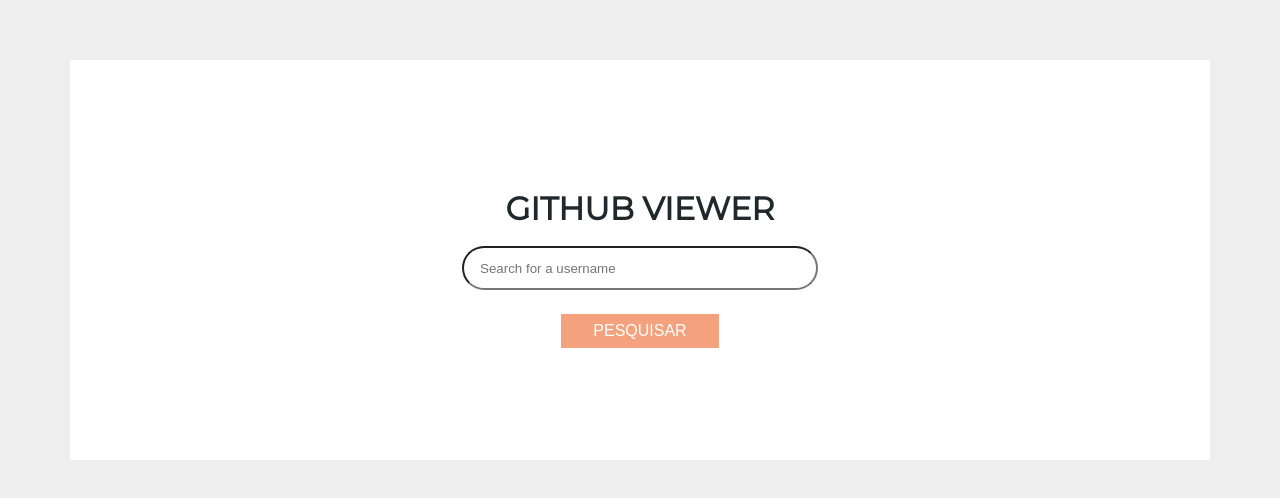
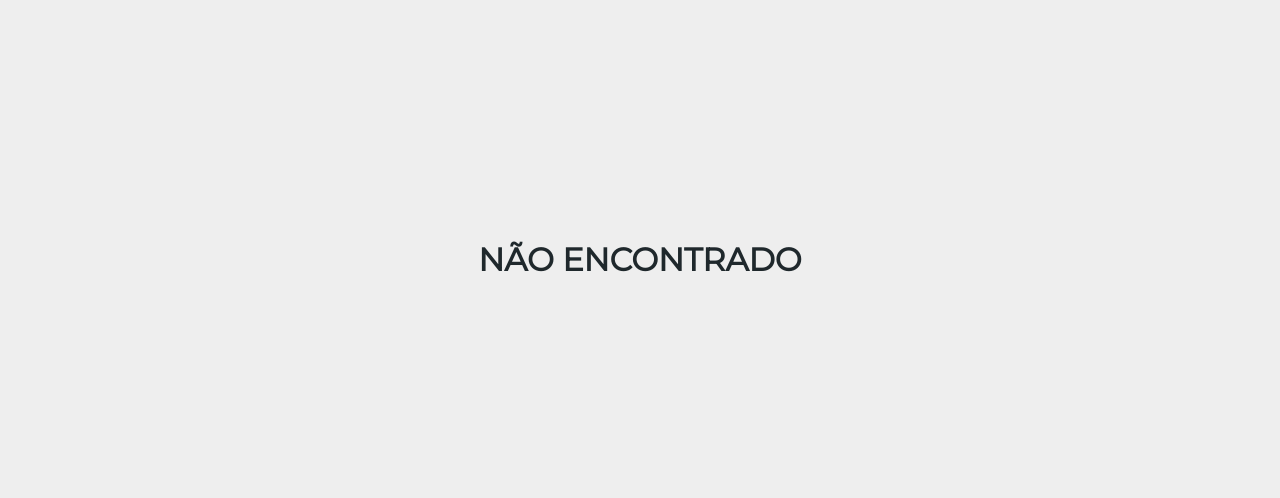
Before and after one commit to EriJohnson/github-viewer, a React (Vite) app: page /repositories/1 in a window 1280 px wide. Shown: the part 140-638 px from the top of the page. Built offline with nearby package versions, Linux system fonts and the light colour scheme.

Commit message:
feat: create base routes structure

```diff
--- a/src/App.tsx
+++ b/src/App.tsx
@@ -1,9 +1,9 @@
-import Search from '@/components/Search';
+import Routes from './Routes';
 
 function App() {
   return (
     <div className='container'>
-      <Search />
+      <Routes />
     </div>
   );
 }
--- /dev/null
+++ b/src/Routes.tsx
@@ -0,0 +1,17 @@
+import { Route, Routes, BrowserRouter } from 'react-router-dom';
+import Search from './components/Search';
+import Repositories from './pages/Repositories';
+
+function ApplicationRoutes() {
+  return (
+    <BrowserRouter>
+      <Routes>
+        <Route path='/' element={<Search />} />
+        <Route path='/repositories' element={<Repositories />} />
+        <Route path='*' element={<h1>Não encontrado</h1>} />
+      </Routes>
+    </BrowserRouter>
+  );
+}
+
+export default ApplicationRoutes;
--- /dev/null
+++ b/src/pages/Repositories.tsx
@@ -0,0 +1,5 @@
+function Repositories() {
+  return <div>Repositories</div>;
+}
+
+export default Repositories;
```
